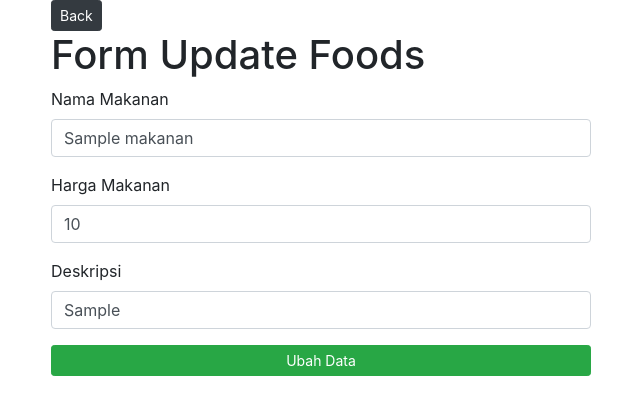
After one commit to achimonchi/NB-Fullstack-1, a CodeIgniter app: page /bootcamp/index.php/foods/detail/1 in a window 1280 px wide. The commit adds this page. Shown: the top 415 px of the page, without its empty margins (319-959 px from the left). Run offline with CodeIgniter, Linux system fonts and the light colour scheme; tables that the repository leaves empty or names only in its code hold one stand-in row (values such as "Sample post").

Commit message:
set update

```diff
--- a/CI/application/config/routes.php
+++ b/CI/application/config/routes.php
@@ -49,6 +49,6 @@ defined('BASEPATH') OR exit('No direct script access allowed');
 | Examples:	my-controller/index	-> my_controller/index
 |		my-controller/my-method	-> my_controller/my_method
 */
-$route['default_controller'] = 'home';
+$route['default_controller'] = 'foods';
 $route['404_override'] = '';
 $route['translate_uri_dashes'] = FALSE;
--- a/CI/application/controllers/Foods.php
+++ b/CI/application/controllers/Foods.php
@@ -7,6 +7,34 @@ class Foods extends CI_Controller
         parent::__construct();
         $this->load->model('Makanan_model');
     }
+
+	public function index()
+	{
+        $data = array(
+            "foods" => $this->Makanan_model->get_all(),
+            "title" => "Data Makanan"
+        );
+
+
+        $this->load->view('templates/header', $data);
+        $this->load->view('home/index');
+        $this->load->view('templates/footer');
+    }
+
+    function detail($id)
+    {
+        $data = array(
+            "food" => $this->Makanan_model->get_by_id($id),
+            "title" => "Detail Makanan"
+        );
+
+        $this->load->view('templates/header', $data);
+        $this->load->view('foods/detail');
+        $this->load->view('templates/footer');
+
+    }
+
+
     function add()
     {
         $this->load->view('templates/header');
@@ -26,7 +54,32 @@ class Foods extends CI_Controller
             $insert = $this->Makanan_model->add_data($value);
             if($insert){
                 header("location:".site_url());
+            }else{
+                header("location:".site_url('/foods/add'));
             }
+        } else {
+            header("location:".site_url('/foods/add'));
+        }
+    }
+
+    function processUpdate()
+    {
+        if($this->input->post('updateFood') !== null) {
+            $food = [
+                "mk_nama" => $this->input->post("mk_nama", true),
+                "mk_harga" =>$this->input->post("mk_harga", true),
+                "mk_deskripsi" =>$this->input->post("mk_deskripsi", true)
+            ];
+            $id = $this->input->post("_id",true);
+
+            $update = $this->Makanan_model->update_data($food, $id);
+            if($update === true){
+                header("location:".site_url('/foods'));
+            } else {
+                header("location:".site_url('/foods/detail/').$id);
+            }
+        } else {
+            header("location:".site_url('/foods'));
         }
     }
 }
--- a/CI/application/controllers/Home.php
+++ b/CI/application/controllers/Home.php
@@ -20,9 +20,4 @@ class Home extends CI_Controller
         $this->load->view('home/index');
         $this->load->view('templates/footer');
     }
-
-    function addFoods()
-    {
-
-    }
 }
--- a/CI/application/models/Makanan_model.php
+++ b/CI/application/models/Makanan_model.php
@@ -11,4 +11,16 @@ class Makanan_model extends CI_Model
     {
         return $this->db->insert('makanan', $data);
     }
+
+    function get_by_id($id)
+    {
+        $this->db->where("_id", $id);
+        return $this->db->get('makanan')->row();
+    }
+
+    function update_data($data, $id)
+    {
+        $this->db->where('_id', $id);
+        return $this->db->update('makanan', $data);
+    }
 }
--- /dev/null
+++ b/CI/application/views/foods/detail.php
@@ -0,0 +1,22 @@
+<div class="container">
+    <div class="row justify-content-center">
+        <div class="col-md-6">
+            <a href="<?= site_url() ?>" class="btn btn-dark btn-sm">Back</a>
+            <h1>Form Update Foods</h1>
+            <div class="row">
+                <div class="col-md-12">
+                    <form action="<?= site_url('/foods/processUpdate') ?>" method="POST">
+                        <input type="hidden" name="_id" value="<?= $food->_id ?>" class="form-control mb-3">
+                        <label for="">Nama Makanan</label>
+                        <input type="text" name="mk_nama" value="<?= $food->mk_nama ?>" class="form-control mb-3">
+                        <label for="">Harga Makanan</label>
+                        <input type="text" name="mk_harga" value="<?= $food->mk_harga ?>" class="form-control mb-3">
+                        <label for="">Deskripsi</label>
+                        <input type="text" name="mk_deskripsi" value="<?= $food->mk_deskripsi ?>" class="form-control mb-3">
+                        <button type="submit" name="updateFood" class="btn btn-success btn-sm btn-block">Ubah Data</button>
+                    </form>
+                </div>
+            </div>
+        </div>
+    </div>
+</div>
--- a/CI/application/views/home/index.php
+++ b/CI/application/views/home/index.php
@@ -29,6 +29,10 @@
                         <div class="sub-header">
                             <?= $food->mk_harga ?>
                         </div>
+                        <div class="float-right">
+                            <a href="<?= site_url('foods/detail/').$food->_id ?>" class="btn btn-success btn-sm">Ubah</a>
+                            <a href="#" class="btn btn-danger btn-sm">Hapus</a>
+                        </div>
                     </div>
                 </div>
             </div>
```
